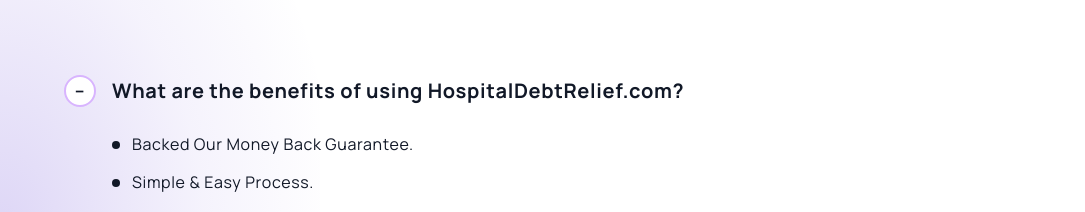
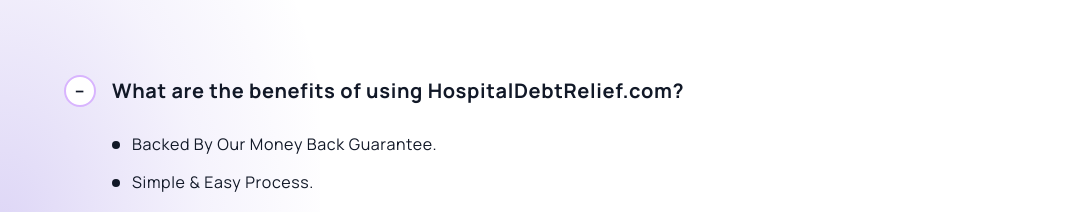
Before and after one commit to Onegreekmyth/Hospital_Debt_Relief_Web, a React (Vite) app: page / in a window 1280 px wide. Shown: the part 3040-3252 px from the top of the page, without its empty margins (0-1085 px from the left). Built offline with nearby package versions, Linux system fonts and the light colour scheme; no server answers.

Commit message:
fix: Correct typo in FAQ answer for clarity

```diff
--- a/src/pages/Home.jsx
+++ b/src/pages/Home.jsx
@@ -340,7 +340,7 @@
     {
       question: "What are the benefits of using HospitalDebtRelief.com?",
       answer: [
-        "Backed Our Money Back Guarantee.",
+        "Backed By Our Money Back Guarantee.",
         "Simple & Easy Process.",
         "We provide you with the right tools to save you money.",
       ],
```
